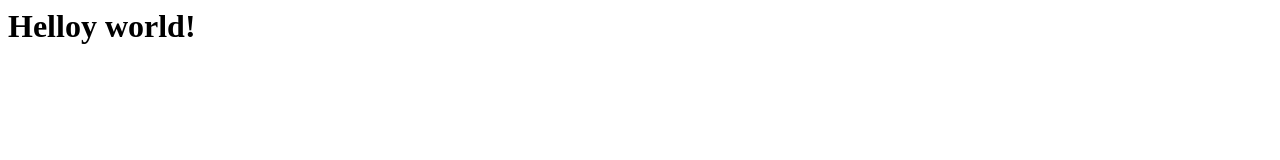
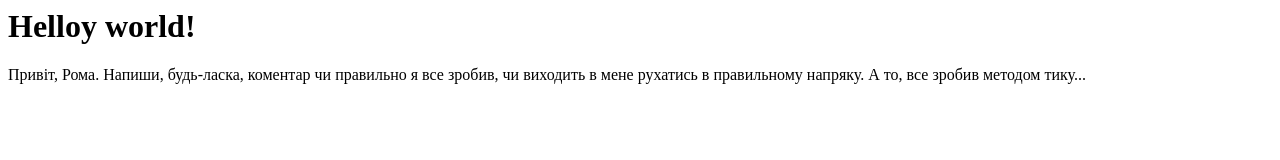
Before and after one commit to Valentin-Sp/my-first-repo, a plain HTML site: page index.html in a window 1280 px wide. Drawn offline with Linux system fonts and the light colour scheme.

Commit message:
Пробую комітити

```diff
--- a/index.html
+++ b/index.html
@@ -1 +1,7 @@
 <h1>Helloy world!</h1>
+
+<p>
+  Привіт, Рома. Напиши, будь-ласка, коментар чи правильно я все зробив, чи
+  виходить в мене рухатись в правильному напряку. А то, все зробив методом
+  тику...
+</p>
```
